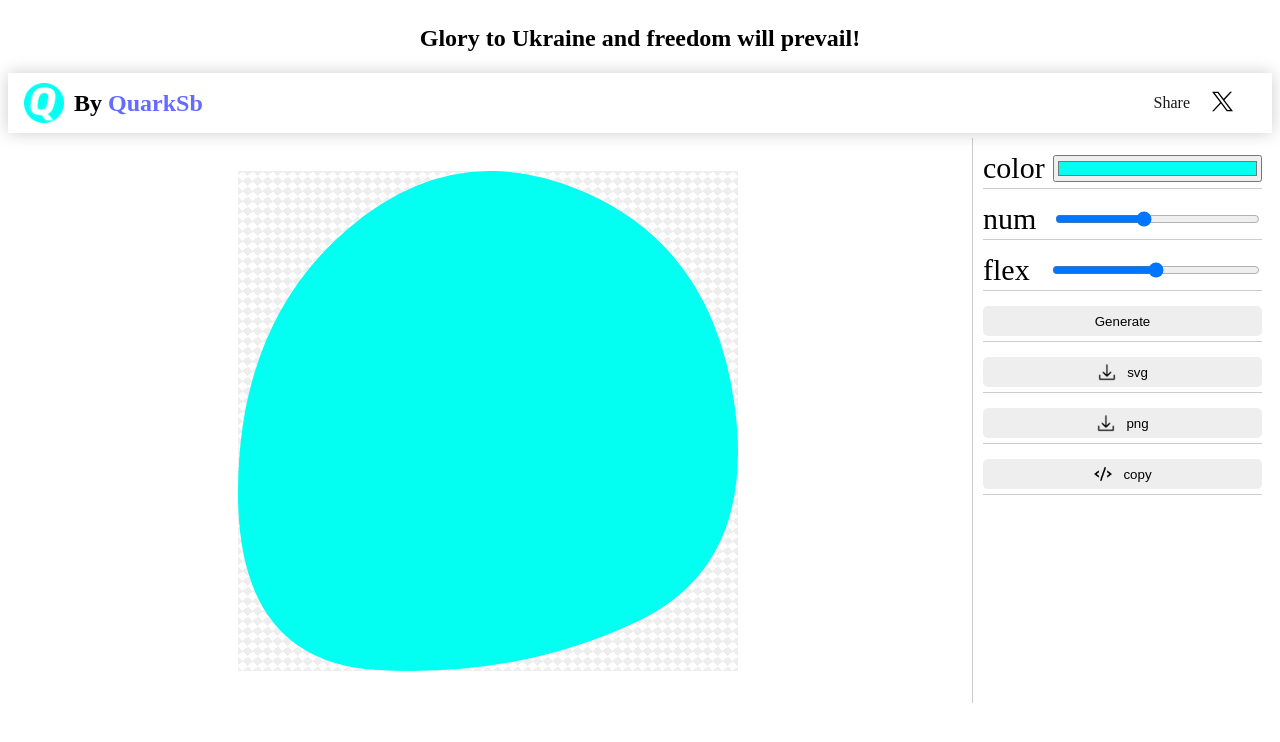
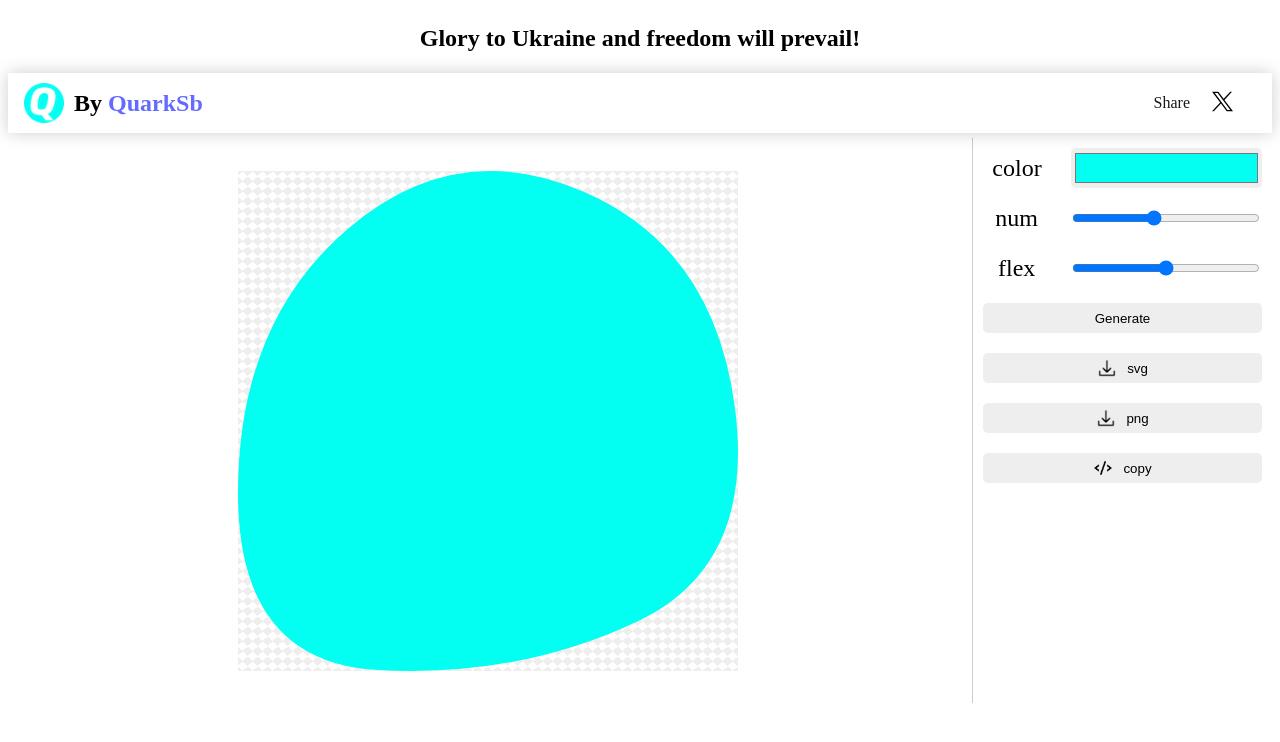
Before and after one commit to quarksb/geo-2d, a Vue app: page / in a window 1280 px wide. Shown: the top 742 px of the page. Built offline with nearby package versions, Linux system fonts and the light colour scheme.

Commit message:
chore: rm console, update ui

```diff
--- a/pages/App.vue
+++ b/pages/App.vue
@@ -245,11 +245,20 @@ watch(isDebug, () => {
             display: flex;
             align-items: center;
             justify-content: space-between;
-            border-bottom: 1px solid #00000033;
+            // border-bottom: 1px solid #00000033;
+            .color-pick {
+                width: 100%;
+                height: 100%;
+                border: none;
+                border-radius: 5px;
+                background-color: #eee;
+                cursor: pointer;
+            }
             .param {
                 width: 50px;
-                font-size: 30px;
+                font-size: 24px;
                 text-align: center;
+                width: 100px;
                 margin-right: 20px;
             }
             input {
--- a/src/core/star.ts
+++ b/src/core/star.ts
@@ -8,7 +8,6 @@ export function getPolygon(width: number, height: number, n: number, ramada = 0,
     const halfWidth = width / 2;
     const halfHeight = height / 2;
     const randomGenerate = getRandomGenerate(randomSeed);
-    console.log(randomSeed);
     let angle = randomGenerate() * 2 * Math.PI;
     let baseCal = () => {
         let sb = randomGenerate();
@@ -28,7 +27,6 @@ export function getPolygon(width: number, height: number, n: number, ramada = 0,
                 point = baseCal();
                 areaPercent = getTriangleArea([polygon[i - 2], polygon[i - 1], point]) * ratio;
             }
-            console.log("area:", areaPercent);
         }
 
         polygon.push(point);
--- a/src/core/svg.ts
+++ b/src/core/svg.ts
@@ -1,4 +1,3 @@
-import { QuadraticCurve } from "./curve";
 import { getCurves, getPolygon, resizeCurvesByBBox } from "./star";
 
 export function createSvgByPath(pathStr: string): SVGSVGElement {
--- a/vite.config.ts
+++ b/vite.config.ts
@@ -1,7 +1,8 @@
-import { defineConfig } from 'vite'
-import vue from '@vitejs/plugin-vue'
+import { defineConfig } from "vite";
+import vue from "@vitejs/plugin-vue";
 
 // https://vitejs.dev/config/
 export default defineConfig({
-  plugins: [vue()],
-})
+    plugins: [vue()],
+    root: "./",
+});
```
